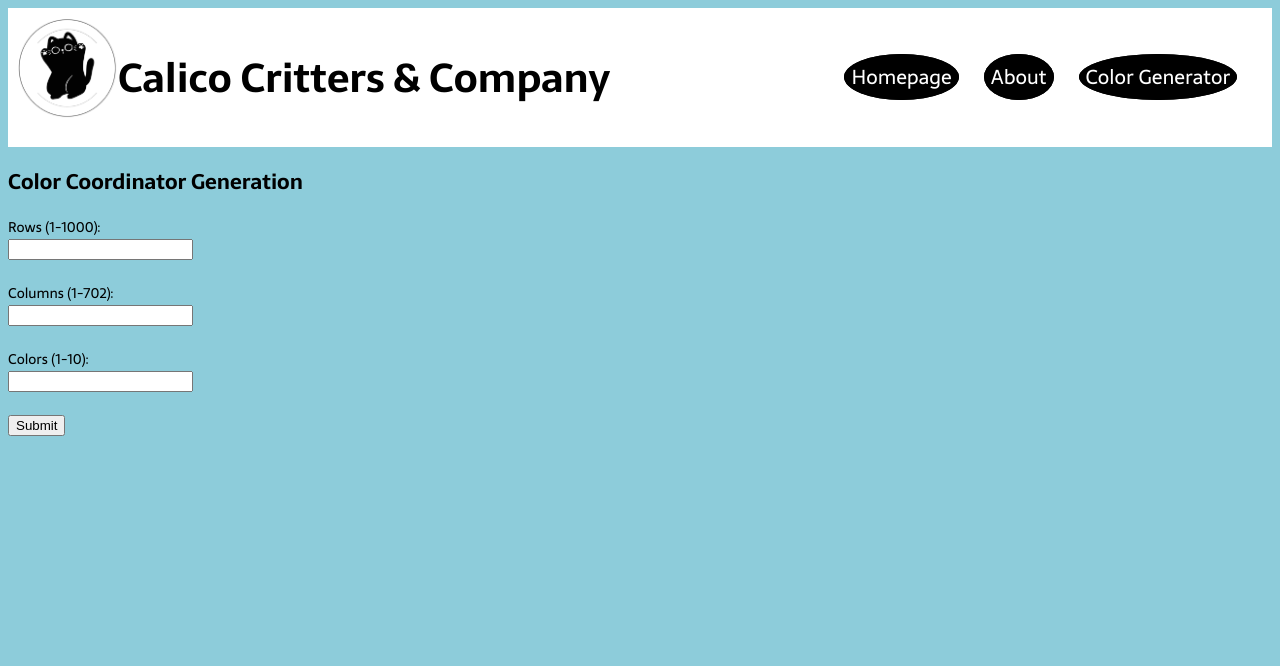
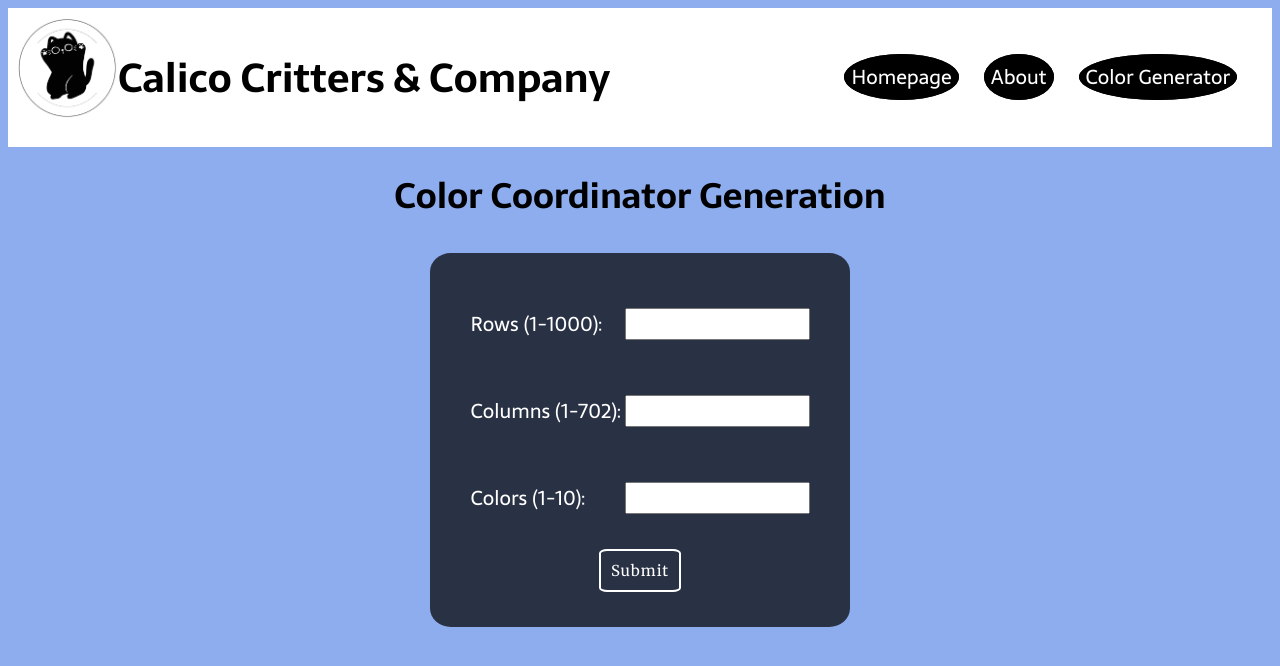
Before and after one commit to jenelisegeorge/cs312-Milestone1, an Angular app in the folder Calico-Critters/: page /color in a window 1280 px wide. Shown: the top 666 px of the page. Built offline with nearby package versions, Linux system fonts and the light colour scheme; a web font is replaced by a local one.

Commit message:
added more style!

```diff
--- a/Calico-Critters/src/app/about/about.component.css
+++ b/Calico-Critters/src/app/about/about.component.css
@@ -1,12 +1,18 @@
 
 h1 {
     font-size: 35px;
-    font-weight: normal;
+    font-weight: bold;
     margin-top: 5px;
+    text-align: center
     ;
   }
 
-h1,h2,h3{
+  h2 {
+    text-align: center;
+    margin: -12px 0 35px 0;
+  }
+
+h2,h3{
     font-family: "Merriweather", serif;
   }
 
--- a/Calico-Critters/src/app/color/color.component.css
+++ b/Calico-Critters/src/app/color/color.component.css
@@ -0,0 +1,53 @@
+.style_div{
+    display: flex;
+    justify-content: center;
+}
+
+form {
+    background-color: #293144;
+    color: white;
+    min-width: 30%;
+    font-size: 20px;
+    padding: 20px;
+    display: flex;
+    flex-direction: column;
+    border-radius: 5%;
+}
+.form-row {
+    margin-top: 15px;
+    padding: 20px;
+    display: flex;
+    justify-content: space-between;
+}
+
+#submit_button {
+    margin: 15px 0;
+    display: flex;
+    align-self: center;
+    background-color: #293144;
+    font-family: "Merriweather", serif;
+    padding: 10px;
+    border-radius: 10%;
+    border: solid 2px white;
+    color: white;
+    font-size: 15px;
+    letter-spacing: 1px;
+}
+#submit_button:hover {
+    background-color: white;
+    color: #293144;
+}
+
+h2{
+    font-size: 35px;
+    font-weight: bold;
+    margin-top: 5px;
+    text-align: center;
+    margin-top: 20px;
+  }
+
+/* #90d6b9, #000000
+#8dccda, #000000
+#8eadee, #000000
+#959df4, #000000
+#aa95f2, #000000 */
--- a/Calico-Critters/src/app/color/color.component.html
+++ b/Calico-Critters/src/app/color/color.component.html
@@ -1,69 +1,26 @@
-<!-- This is the HTML template for the Color Coordinator Generation page. -->
-<!-- It includes a form for users to input the number of rows, columns, and colors. -->
-<!-- The form validates the input and displays a message based on the validation. -->
-<!-- The form uses js to check the input values and provide feedback. -->
-<!-- The form action is set to "/action_page.php", which is a placeholder for the server-side processing. -->
-<!-- Feel free to change!! -->
-<!-- <h2>Color Coordinator Generation</h2>
-
-<form action="/action_page.php">
-  <label for="rows">Rows (1-1000):</label><br />
-  <input type="text" id="rows" name="rows" /><br /><br />
-  <label for="columns">Columns (1-702):</label><br />
-  <input type="text" id="columns" name="columns" /><br /><br />
-  <label for="colors">Colors (1-10):</label><br />
-  <input type="text" id="colors" name="colors" /><br />
-  <br />
-
-  <button type="button" onclick="myFunction()">Submit</button>
-
-  <p id="demo"></p>
-
-  <script>
-    function myFunction() {
-      // x is id="row"
-      // y is id="column"
-      // z is id="colors"
-      let x = document.getElementById("rows").value;
-      let y = document.getElementById("columns").value;
-      let z = document.getElementById("colors").value;
-      // If row is Not a Number or not in [1-1000]
-      let text;
-      if (isNaN(x) || x < 1 || x > 1000) {
-        text = "Input not valid!";
-      }
-      // If columns is Not a Number or not in [1-702]
-      if (isNaN(y) || y < 1 || y > 702) {
-        text = "Input not valid!";
-      }
-      // If colors is Not a Number or not in [1-10]
-      if (isNaN(z) || z < 1 || z > 10) {
-        text = "Input not valid!";
-      } else {
-        text = "Great!";
-      }
-
-      document.getElementById("demo").innerHTML = text;
-    }
-
-    // If you click the "Submit" button, the form-data will be sent to a page called "/action_page.php".
-  </script>
-</form> -->
-
 <h2>Color Coordinator Generation</h2>
+<div class="style_div">
   <form [formGroup]="colorForm" (ngSubmit)="submit()">
-  <label for="rows">Rows (1-1000):</label><br />
-  <input type="text" id="rows" name="rows" formControlName="rows" /><br /><br />
-  <label for="columns">Columns (1-702):</label><br />
+    <div class="form-row">
+      <label for="rows">Rows (1-1000):</label>
+      <input type="text" id="rows" name="rows" formControlName="rows" />
+    </div>
+    <div class="form-row">
+      <label for="columns">Columns (1-702):</label>
       <input
         type="text"
         id="columns"
         name="columns"
         formControlName="columns"
-  /><br /><br />
-  <label for="colors">Colors (1-10):</label><br />
-  <input type="text" id="colors" name="colors" formControlName="colors" /><br />
-  <br />
+      />
+    </div>
+    <div class="form-row">
+      <label for="colors">Colors (1-10):</label>
+      <input type="text" id="colors" name="colors" formControlName="colors" />
+    </div>
 
-  <button type="submit" [disabled]="colorForm.invalid">Submit</button>
+    <button type="submit" [disabled]="colorForm.invalid" id="submit_button">
+      Submit
+    </button>
   </form>
+</div>
--- a/Calico-Critters/src/app/homepage/homepage.component.css
+++ b/Calico-Critters/src/app/homepage/homepage.component.css
@@ -0,0 +1,41 @@
+
+
+h2{
+    font-size: 35px;
+    font-weight: bold;
+    margin-top: 5px;
+    text-align: center;
+    margin-top: 20px;
+  }
+
+.home-p{
+    max-width: 500px;
+    text-align: center;
+    line-height: 40px;
+    font-size: 20px;
+
+}
+
+ul {
+    list-style: emojis;
+}
+
+div{
+    background-color: white;
+    height: 500px;
+    padding: 20px;
+    border-radius: 10%;
+    display: flex;
+    flex-direction: column;
+    justify-self: center;
+    align-items: center;
+}
+@counter-style emojis {
+    system: cyclic;
+    symbols: "🌟" "🎨";
+    suffix: " ";
+}
+li::marker{
+    font-size: 1.5em;
+    line-height: 0.1;
+ }
--- a/Calico-Critters/src/app/homepage/homepage.component.html
+++ b/Calico-Critters/src/app/homepage/homepage.component.html
@@ -1 +1,18 @@
-<p>homepage works!</p>
+<h2>Welcome to our site.</h2>
+<div>
+  <p class="home-p">
+    Thanks for visiting Calico Critters—a student-built website focused on
+    simple, interactive design. This site includes two main features:
+  </p>
+  <ul class="home-p">
+    <li>an About page that shares a bit about our team and project</li>
+    <li>
+      and a Color Tool that lets you select colors and apply them using an
+      interactive form.
+    </li>
+  </ul>
+  <p class="home-p">
+    Whether you're here to learn about us or test out the color tool, we hope
+    you find the experience clean, intuitive, and fun to use.
+  </p>
+</div>
--- a/Calico-Critters/src/styles.css
+++ b/Calico-Critters/src/styles.css
@@ -3,11 +3,12 @@
 selectors). */
 html, body {
     /* margin: 25px; */
-    background-color: #8dccda;
+    background-color: #8eadee;
     /* font-family: arial, sans-serif; */
     font-family: "Sarala", sans-serif;
     font-size: 14px;
   }
+
 
   /* Applies to all elements with <... class="someclass"> specified. */
   .someclass { color: #959df4; }
```
Lines whose indentation alone changed are shown as unchanged.
